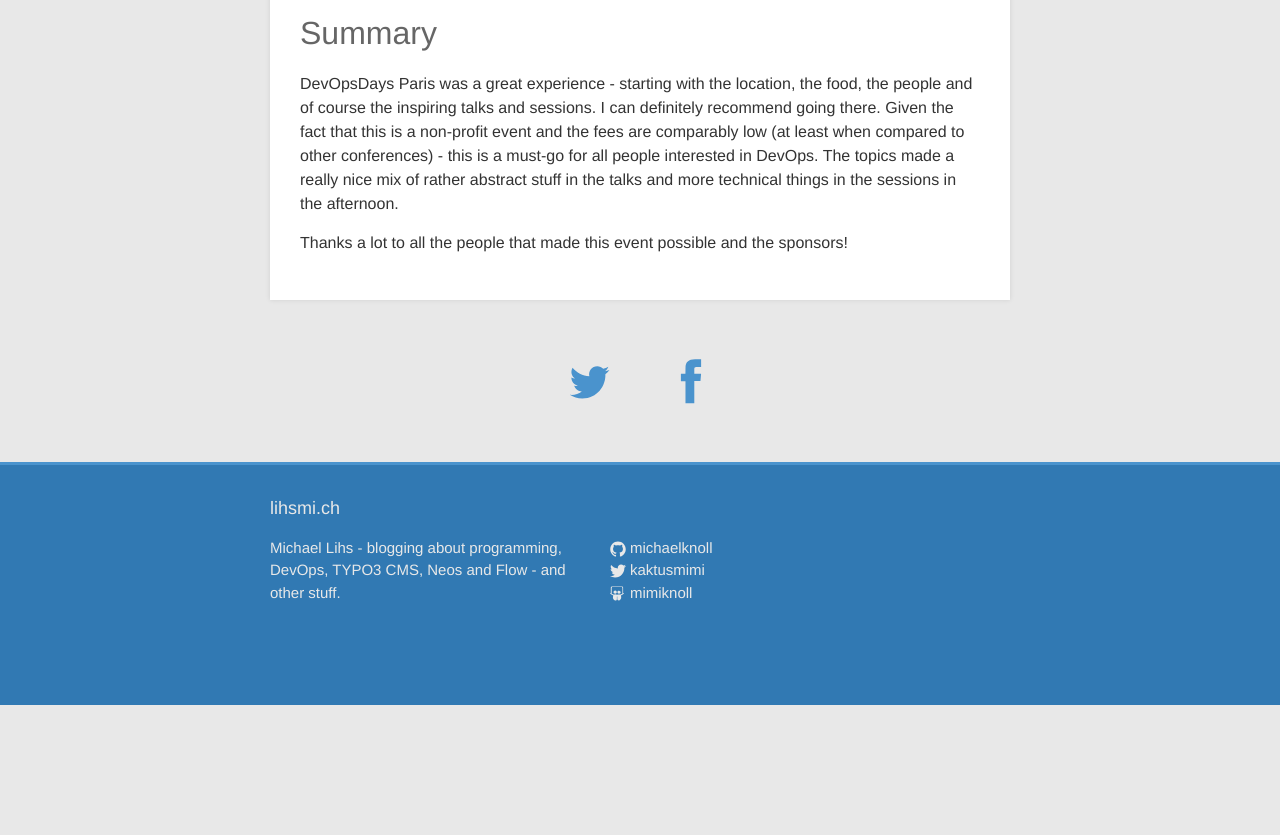
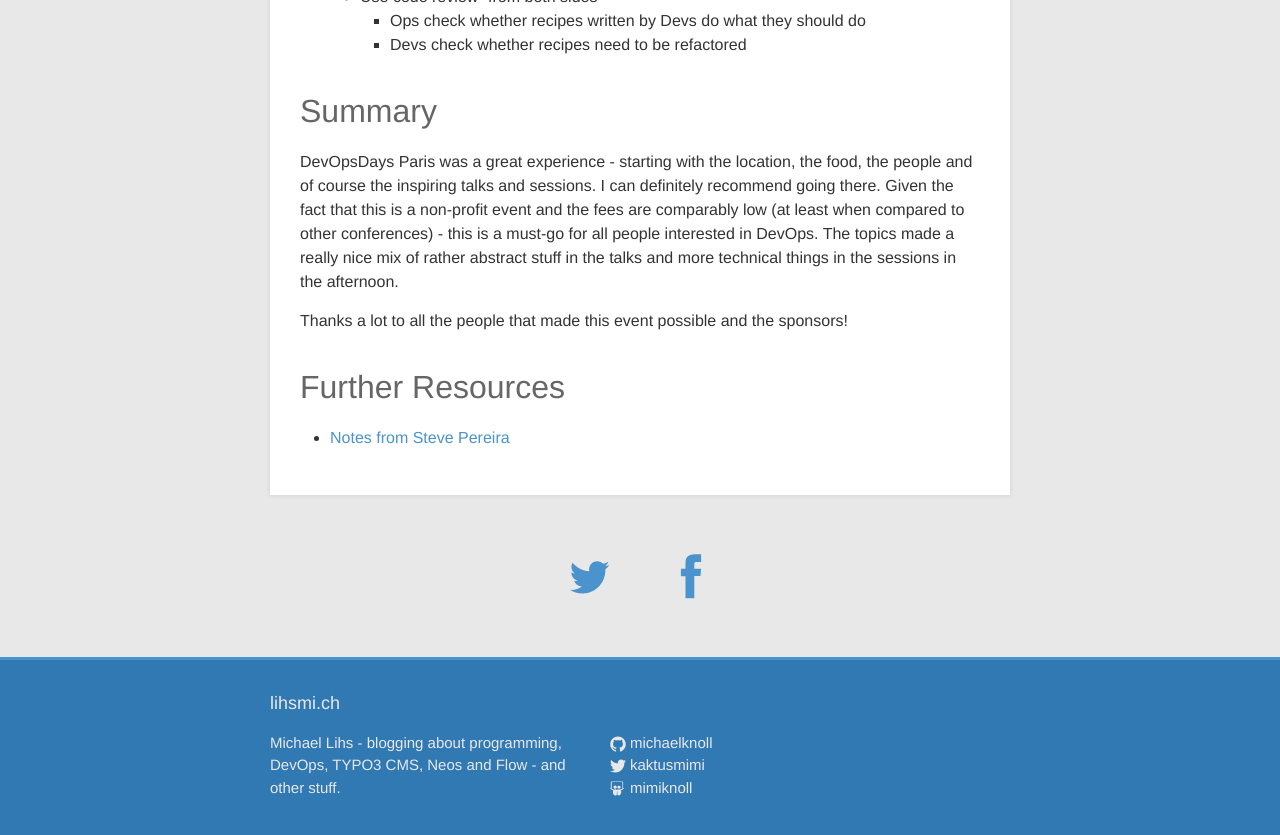
Before and after one commit to michaellihs/michaellihs.github.io, a Jekyll site: the page built from _posts/2015-04-15-devopsdays-paris.markdown, in a window 1280 px wide and 900 px high, scrolled down 10689 px. Shown: the top 835 px of the window. Built offline with Jekyll 4.4.1, drawn with Linux system fonts in a browser that asks for light colours; comment, search, counter and statistics services are not loaded; before the commit the page ends 11394 px from its top, so only the background shows below that.

Commit message:
[TASK] Add some resources to devopsdays post

```diff
--- a/_posts/2015-04-15-devopsdays-paris.markdown
+++ b/_posts/2015-04-15-devopsdays-paris.markdown
@@ -173,6 +175,8 @@
 He recommended avoiding blocking management instruments like meetings or boards when it comes to changes and rather rely on peer review and auto-validated change mechanisms.
 
 A interesting tool he mentioned is [WARP](https://github.com/pyr/warp).
+
+[slides](https://speakerdeck.com/pyr/change-management-at-scale)
 
 
 ### Making the Elephant dance – Daily deliveries at SAP
@@ -345,6 +349,11 @@
 Thanks a lot to all the people that made this event possible and the sponsors!
 
 
+## Further Resources
+
+* [Notes from Steve Pereira](https://gist.github.com/stevepereira/aa2b0ab9edbdf9f0693e)
+
+
 
 [DevOpsDays]: http://www.devopsdays.org/
 [organizing guide]: http://www.devopsdays.org/pages/organizing/
```
Also changed, not shown: other parts of _posts/2015-04-15-devopsdays-paris.markdown (+2 -0 lines).
